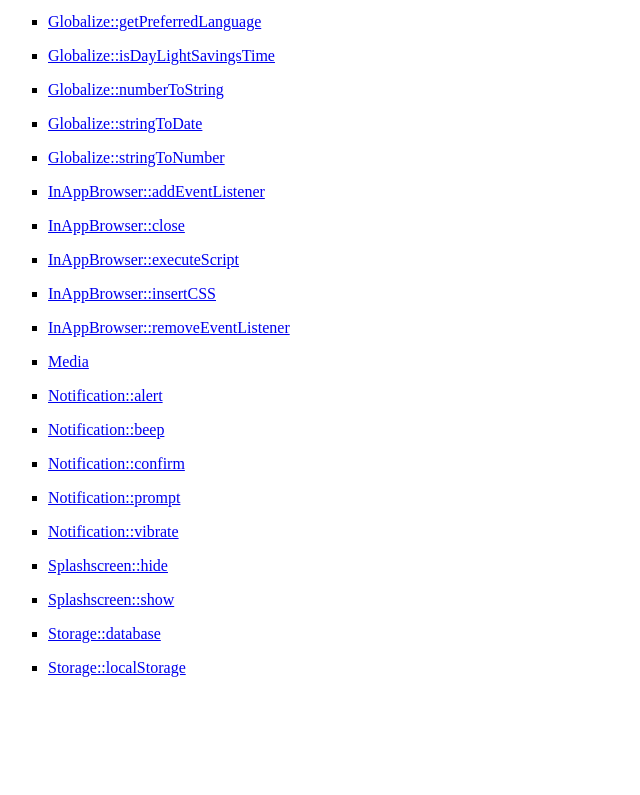
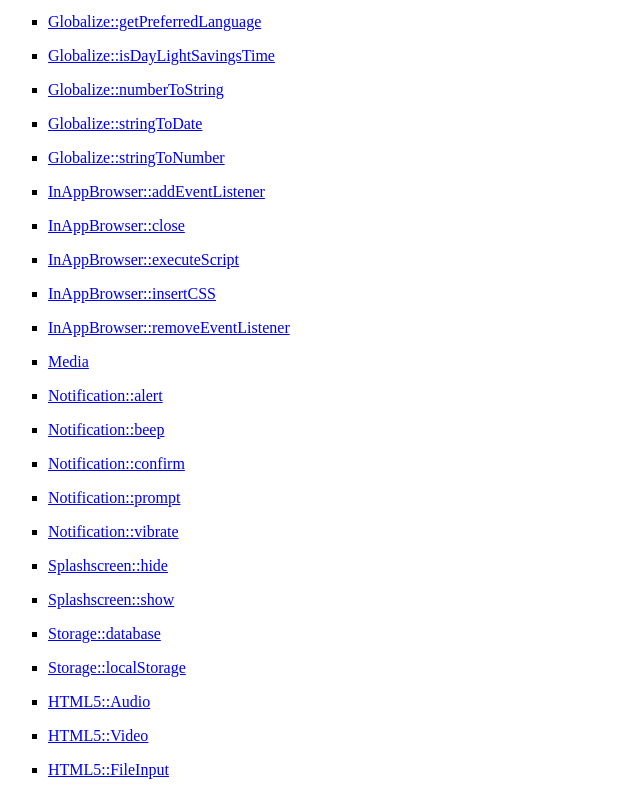
Before and after one commit to amirudin/PhoneGapPluginDemo, a plain HTML site: page www/index.html in a window 1280 px wide. Shown: the part 1465-2260 px from the top of the page, without its empty margins (0-640 px from the left). Before the commit the page ends 2158 px from the top, so only its background shows below. Drawn offline with Linux system fonts and the light colour scheme.

Commit message:
update index.html

```diff
--- a/www/index.html
+++ b/www/index.html
@@ -81,6 +81,9 @@
 			<li><a href="#" onclick="window.open('splashscreen-show.html','_self')">Splashscreen::show</a></li>
 			<li><a href="#" onclick="window.open('storage-database.html','_self')">Storage::database</a></li>
 			<li><a href="#" onclick="window.open('storage-localStorage.html','_self')">Storage::localStorage</a></li>
+			<li><a href="#" onclick="window.open('html5-audio.html','_self')">HTML5::Audio</a></li>
+			<li><a href="#" onclick="window.open('html5-video.html','_self')">HTML5::Video</a></li>
+			<li><a href="#" onclick="window.open('html5-fileInput.html','_self')">HTML5::FileInput</a></li>
 			</ul>
 		</body>
     </html>
```
